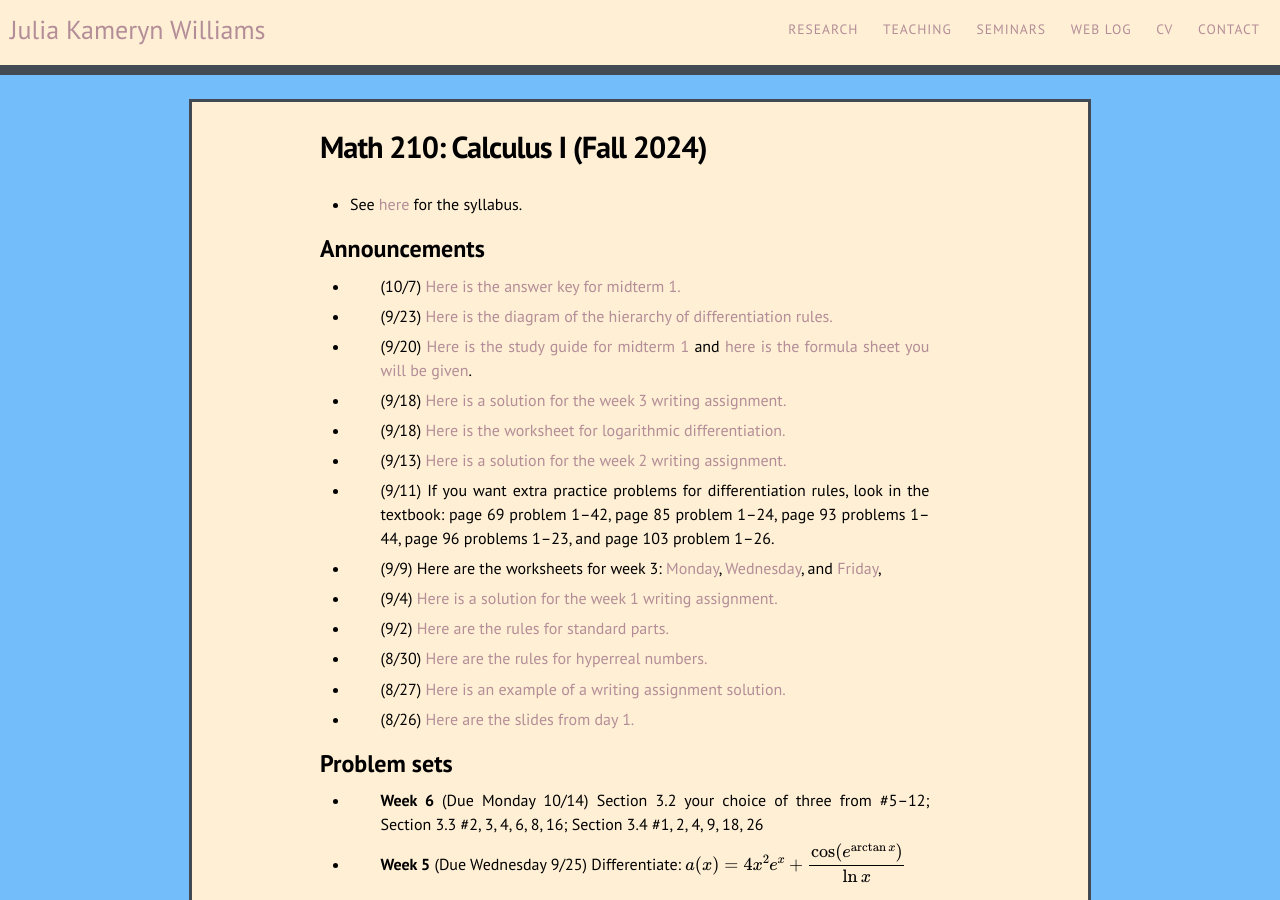
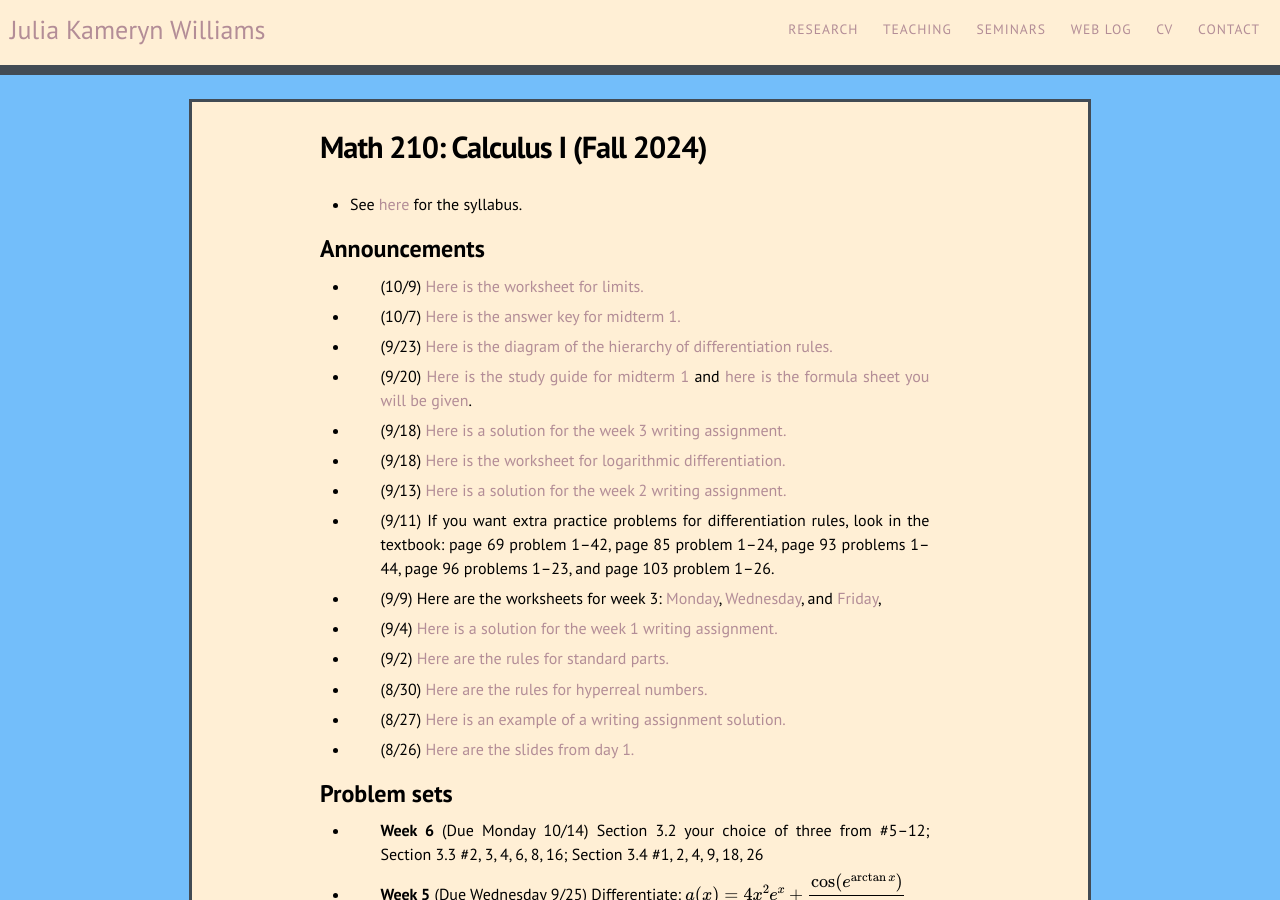
Before and after one commit to kamerynjw/kamerynjw.github.io, a Jekyll site: the page built from teaching/2024/math210.md, in a window 1280 px wide and 900 px high. Built offline with Jekyll 4.4.1, drawn with Linux system fonts in a browser that asks for light colours; nearby versions of some CDN libraries; formulas are drawn with MathJax 3.

Commit message:
added worksheet for limit rules

```diff
--- a/teaching/2024/math210.md
+++ b/teaching/2024/math210.md
@@ -9,6 +9,8 @@ permalink: /teaching/2024/math210/
 
 Announcements
 -------------
+
+* (10/9) [Here is the worksheet for limits.]({{ page.url }}limit-rules.pdf)
 
 * (10/7) [Here is the answer key for midterm 1.]({{ page.url }}e1answers.pdf)
 
```
Also changed, not shown: 1 other file.
